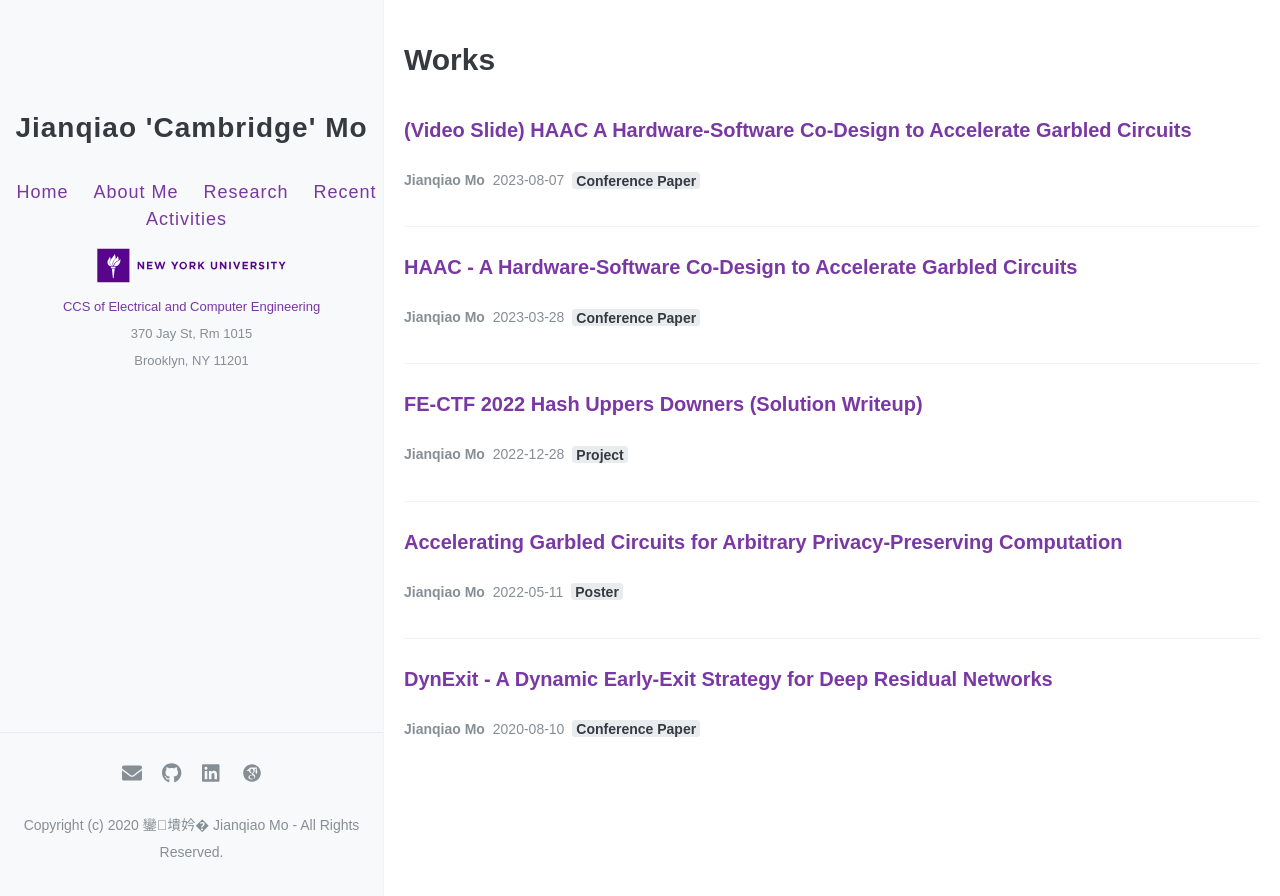
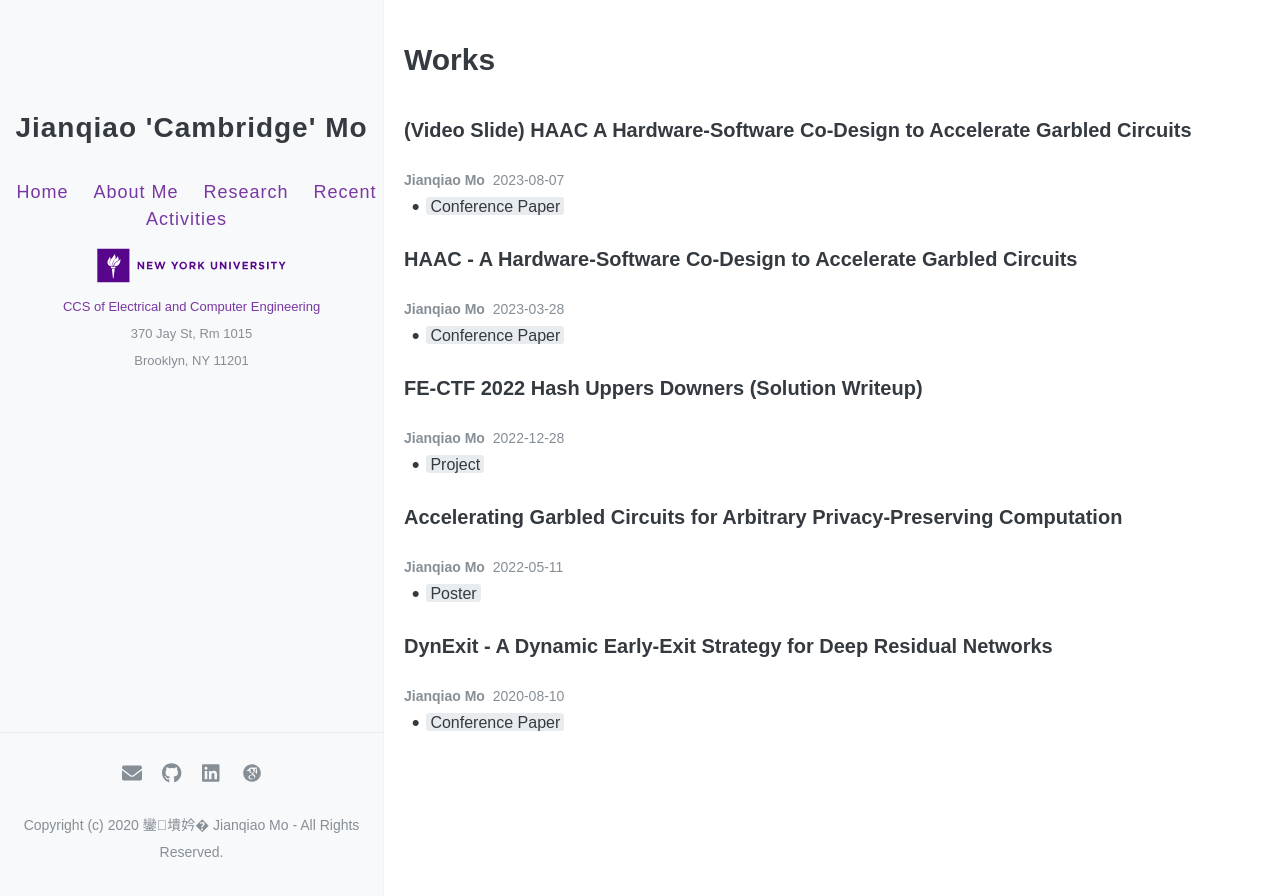
Before and after one commit to jianqiaomo/mywebpage, a Jekyll site: the page built from works/index.html, in a window 1280 px wide. Shown: the top 896 px of the page. Built offline with Jekyll 4.4.1, drawn with Linux system fonts in a browser that asks for light colours; comment, search, counter and statistics services are not loaded.

Commit message:
re org works

```diff
--- a/works/index.html
+++ b/works/index.html
@@ -8,8 +8,7 @@ permalink: /works/
   <h2>No post found</h2>
 {% endif %}
 
-<!--<ul class="archive">-->
-<ul class="posts">
+<ul class="archive">
   {% for post in site.posts %}
 <!--    {% unless post.next %}-->
 <!--      <h2>{{ post.date | date: '%Y' }}</h2>-->
@@ -35,7 +34,7 @@ permalink: /works/
     {% unless post.pinned %}
       <article class="post">
         <h3>
-          <a href="{{ site.baseurl }}{{ post.url }}">{{ post.title }}</a>
+          <a style="color: inherit" href="{{ site.baseurl }}{{ post.url }}">{{ post.title }}</a>
         </h3>
 
         <div clsss="meta">
@@ -51,7 +50,7 @@ permalink: /works/
           <ul class="tag">
             {% for tag in post.tags %}
             <li>
-              <a href="{{ site.url }}{{ site.baseurl }}/tags#{{ tag }}">
+              <a style="margin: 3px 3px 3px 0; padding: .5px 4px; color: #343a40; background-color: #e9ecef; border-radius: 3px" href="{{ site.url }}{{ site.baseurl }}/tags#{{ tag }}">
                 {{ tag }}
               </a>
             </li>
```
